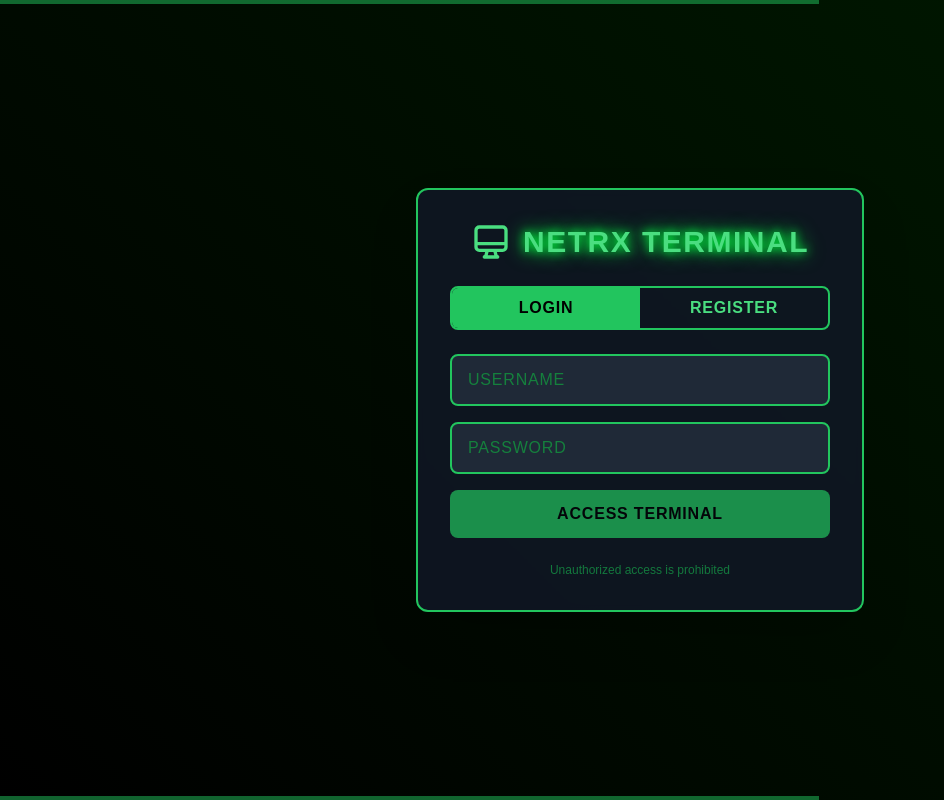
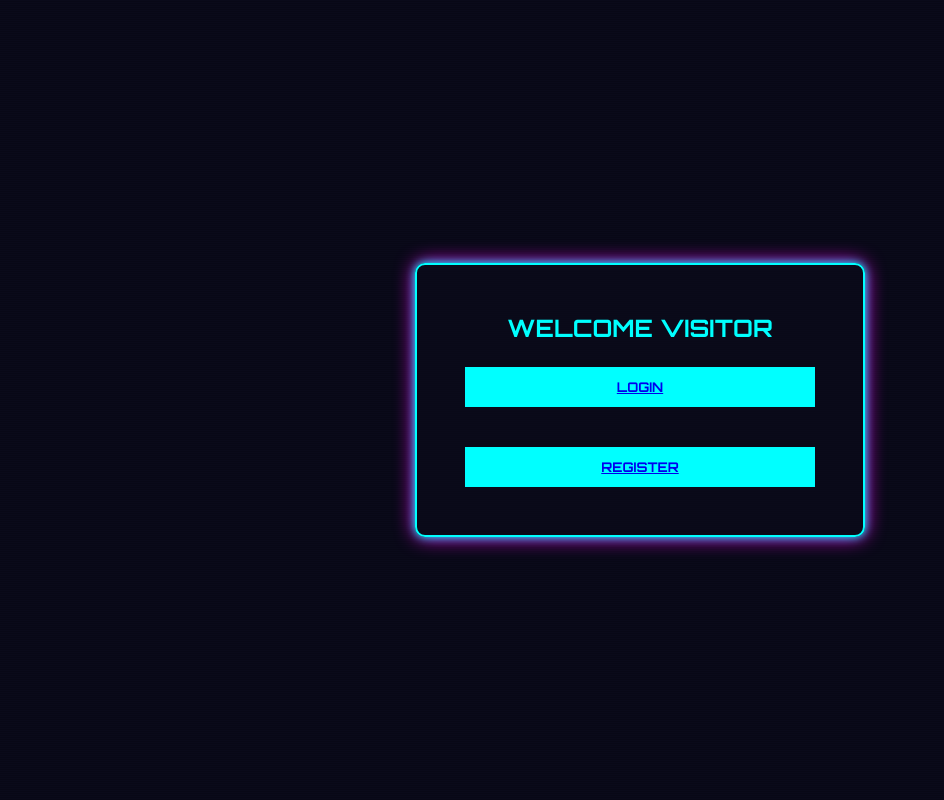
Before and after one commit to SakshiVaidya89/FlaskLogin, a Flask app: template templates/entry_page.html in a window 1280 px wide. Shown: the whole page, without its empty margins (0-944 px from the left). Run offline with Flask 3, Linux system fonts and the light colour scheme; the template is opened without the code that fills it, so the values that code supplies are empty; some libraries are stand-ins or nearby versions.

Commit message:
some changes

```diff
--- a/app.py
+++ b/app.py
@@ -37,7 +37,7 @@ def load_user(user_id):
 
 @app.route('/')
 def home():
-    return redirect(url_for('login'))
+    return render_template('entry_page.html')
 
 @app.route('/register', methods=['GET', 'POST'])
 def register():
@@ -74,7 +74,8 @@ def login():
             login_user(user_obj)
             return redirect(url_for('dashboard'))
         else:
-            return 'Invalid login credentials', 401
+            error = 'Invalid login credentials'
+            return render_template('login.html', error=error)
     return render_template('login.html')
 
 @app.route('/logout')
--- a/templates/entry_page.html
+++ b/templates/entry_page.html
@@ -3,79 +3,207 @@
 <head>
     <meta charset="UTF-8">
     <meta name="viewport" content="width=device-width, initial-scale=1.0">
-    <title>NetRx Terminal - Cyberpunk Entry</title>
-    <script src="https://cdn.tailwindcss.com"></script>
+    <title>Welcome</title>
+    <link href="https://cdn.jsdelivr.net/npm/remixicon@3.4.0/fonts/remixicon.css" rel="stylesheet">
+    <link href="https://fonts.googleapis.com/css2?family=Orbitron:wght@400;500;700&display=swap" rel="stylesheet">
     <style>
-        @keyframes glitch-line {
-            0% { transform: translateX(-100%); }
-            100% { transform: translateX(100vw); }
+        :root {
+            --primary-neon: #00ffff;  /* Bright cyan */
+            --secondary-neon: #ff00ff;  /* Bright magenta */
+            --background-dark: #0a0a1a;
+            --text-primary: #00ffff;
+            --text-secondary: #ff00ff;
+            --glitch-blue: rgba(0, 255, 255, 0.5);
+            --glitch-pink: rgba(255, 0, 255, 0.5);
         }
-        @keyframes terminal-flicker {
-            0% { opacity: 0.7; }
-            50% { opacity: 1; }
-            100% { opacity: 0.7; }
+
+        * {
+            margin: 0;
+            padding: 0;
+            box-sizing: border-box;
+            font-family: 'Orbitron', 'Courier New', monospace;
         }
+
         body {
-            background: linear-gradient(45deg, #000000, #001a00);
-            font-family: 'Orbitron', sans-serif;
+            background-color: var(--background-dark);
+            color: var(--text-primary);
+            overflow-x: hidden;
         }
-        .neon-glow {
-            text-shadow: 0 0 10px #00ff41, 0 0 20px #00ff41;
+
+        .cyberpunk-container {
+            min-height: 100vh;
+            display: flex;
+            align-items: center;
+            justify-content: center;
+            position: relative;
+            overflow: hidden;
         }
-        .glitch-line {
-            animation: glitch-line 5s linear infinite;
+
+        .glitch-overlay {
+            position: fixed;
+            top: 0;
+            left: 0;
+            width: 100%;
+            height: 100%;
+            pointer-events: none;
+            background: repeating-linear-gradient(
+                0deg,
+                rgba(0, 0, 0, 0.15),
+                rgba(0, 0, 0, 0.15) 1px,
+                transparent 1px,
+                transparent 2px
+            );
+            animation: glitch-animation 2s infinite linear;
         }
-        .terminal-flicker {
-            animation: terminal-flicker 0.1s infinite;
+
+        @keyframes glitch-animation {
+            0% { transform: translateX(-50%); }
+            100% { transform: translateX(50%); }
+        }
+
+        .cyberpunk-form {
+            background: rgba(10, 10, 26, 0.8);
+            border: 2px solid var(--primary-neon);
+            padding: 3rem;
+            border-radius: 10px;
+            width: 100%;
+            max-width: 450px;
+            position: relative;
+            overflow: hidden;
+            box-shadow:
+                0 0 10px var(--primary-neon),
+                0 0 20px var(--secondary-neon);
+        }
+
+        .cyberpunk-form::before {
+            content: '';
+            position: absolute;
+            top: -50%;
+            left: -50%;
+            width: 200%;
+            height: 200%;
+            background: repeating-linear-gradient(
+                0deg,
+                rgba(0, 255, 255, 0.05),
+                rgba(255, 0, 255, 0.05) 1px,
+                transparent 1px,
+                transparent 2px
+            );
+            animation: background-glitch 5s infinite;
+            z-index: -1;
+        }
+
+        @keyframes background-glitch {
+            0%, 100% { transform: translate(0, 0); }
+            10% { transform: translate(-5%, -10%); }
+            20% { transform: translate(-15%, 5%); }
+            30% { transform: translate(7%, -25%); }
+            40% { transform: translate(-5%, 25%); }
+            50% { transform: translate(15%, 10%); }
+            60% { transform: translate(0, 0); }
+        }
+
+        .form-input {
+            width: 100%;
+            padding: 0.75rem;
+            margin-bottom: 1rem;
+            background: rgba(0, 0, 0, 0.5);
+            border: 2px solid var(--primary-neon);
+            color: var(--text-primary);
+            outline: none;
+            transition: all 0.3s ease;
+            text-transform: uppercase;
+        }
+
+        .form-input:focus {
+            border-color: var(--secondary-neon);
+            box-shadow: 0 0 10px var(--primary-neon);
+        }
+
+        .cyberpunk-btn {
+            width: 100%;
+            padding: 0.75rem;
+            background: var(--primary-neon);
+            color: var(--background-dark);
+            border: none;
+            cursor: pointer;
+            transition: all 0.3s ease;
+            position: relative;
+            overflow: hidden;
+            font-weight: bold;
+            text-transform: uppercase;
+        }
+
+        .cyberpunk-btn:hover {
+            background: var(--secondary-neon);
+        }
+
+        .cyberpunk-btn::before {
+            content: '';
+            position: absolute;
+            top: 0;
+            left: -100%;
+            width: 100%;
+            height: 100%;
+            background: linear-gradient(
+                120deg,
+                transparent,
+                rgba(255, 255, 255, 0.3),
+                transparent
+            );
+            transition: all 0.3s ease;
+        }
+
+        .cyberpunk-btn:hover::before {
+            left: 100%;
+        }
+
+        .social-login {
+            display: flex;
+            justify-content: center;
+            gap: 1rem;
+            margin: 1rem 0;
+        }
+
+        .social-icon {
+            color: var(--primary-neon);
+            font-size: 1.5rem;
+            transition: color 0.3s ease;
+        }
+
+        .social-icon:hover {
+            color: var(--secondary-neon);
+        }
+
+        .register-link {
+            color: var(--primary-neon);
+            text-decoration: none;
+            transition: color 0.3s ease;
+        }
+
+        .register-link:hover {
+            color: var(--secondary-neon);
+        }
+
+        @media (max-width: 768px) {
+            .cyberpunk-form {
+                margin: 1rem;
+                padding: 2rem;
+            }
         }
     </style>
 </head>
-<body class="bg-black text-green-400 min-h-screen flex items-center justify-center p-4 overflow-hidden">
-    <div class="relative z-10 w-full max-w-md bg-gray-900/80 border-2 border-green-500 rounded-xl shadow-2xl p-8 space-y-6 backdrop-blur-sm">
-        <div class="flex items-center justify-center space-x-3 mb-6">
-            <svg xmlns="http://www.w3.org/2000/svg" class="h-10 w-10 text-green-400" fill="none" viewBox="0 0 24 24" stroke="currentColor">
-                <path stroke-linecap="round" stroke-linejoin="round" stroke-width="2" d="M9.75 17L9 20l-1 1h8l-1-1-.75-3M3 13h18M5 17h14a2 2 0 002-2V5a2 2 0 00-2-2H5a2 2 0 00-2 2v10a2 2 0 002 2z" />
-            </svg>
-            <h1 class="text-3xl font-bold tracking-wider uppercase neon-glow">NetRx Terminal</h1>
-        </div>
+<body>
+    <div class="cyberpunk-container">
+        <div class="glitch-overlay"></div>
+        <form class="cyberpunk-form">
+            <h2 style="text-align: center; margin-bottom: 1.5rem; color: var(--primary-neon);">WELCOME VISITOR</h2>
 
-        <div class="flex border-2 border-green-500 rounded-lg overflow-hidden mb-6">
-            <button class="w-1/2 py-2 bg-green-500 text-black font-bold uppercase tracking-wider">
-                <a href="/login">Login</a>
-            </button>
-            <button class="w-1/2 py-2 text-green-400 hover:bg-gray-800 font-bold uppercase tracking-wider">
-                <a href="/register">Register</a>
-            </button>
-        </div>
+            <button type="submit" class="cyberpunk-btn"><a href="{{ url_for('login') }}">LOGIN</a></button>
+            <br><br><br>
+            <button type="submit" class="cyberpunk-btn"><a href="{{ url_for('register') }}">REGISTER</a></button>
 
-        <form class="space-y-4">
-            <input
-                type="text"
-                placeholder="USERNAME"
-                class="w-full bg-gray-800 border-2 border-green-500 rounded-lg py-3 px-4 text-green-400 placeholder-green-700 focus:outline-none focus:ring-2 focus:ring-green-500 uppercase tracking-wider"
-            >
-            <input
-                type="password"
-                placeholder="PASSWORD"
-                class="w-full bg-gray-800 border-2 border-green-500 rounded-lg py-3 px-4 text-green-400 placeholder-green-700 focus:outline-none focus:ring-2 focus:ring-green-500 uppercase tracking-wider"
-            >
-            <button
-                type="submit"
-                class="w-full bg-green-500 text-black py-3 rounded-lg uppercase font-bold tracking-wider hover:bg-green-400 transition-colors duration-300 terminal-flicker"
-            >
-                Access Terminal
-            </button>
         </form>
-
-        <div class="text-center text-xs text-green-600 mt-4">
-            <p class="opacity-70">Unauthorized access is prohibited</p>
-        </div>
-    </div>
-
-    <!-- Glitch Effect Overlay -->
-    <div class="fixed inset-0 pointer-events-none z-20">
-        <div class="absolute top-0 left-0 w-full h-1 bg-green-500 glitch-line opacity-50"></div>
-        <div class="absolute bottom-0 left-0 w-full h-1 bg-green-500 glitch-line opacity-50"></div>
     </div>
 </body>
 </html>
--- a/templates/register.html
+++ b/templates/register.html
@@ -3,7 +3,7 @@
 <head>
     <meta charset="UTF-8">
     <meta name="viewport" content="width=device-width, initial-scale=1.0">
-    <title>Cyberpunk Registration</title>
+    <title>Registration</title>
     <link href="https://cdn.jsdelivr.net/npm/remixicon@3.4.0/fonts/remixicon.css" rel="stylesheet">
     <link href="https://fonts.googleapis.com/css2?family=Orbitron:wght@400;500;700&display=swap" rel="stylesheet">
     <link rel="stylesheet" href="static/styles.css">
```
Also changed, not shown: static/styles.css (+26 -8 lines), templates/dashboard.html (+6 -5 lines), templates/login.html (+10 -6 lines).
